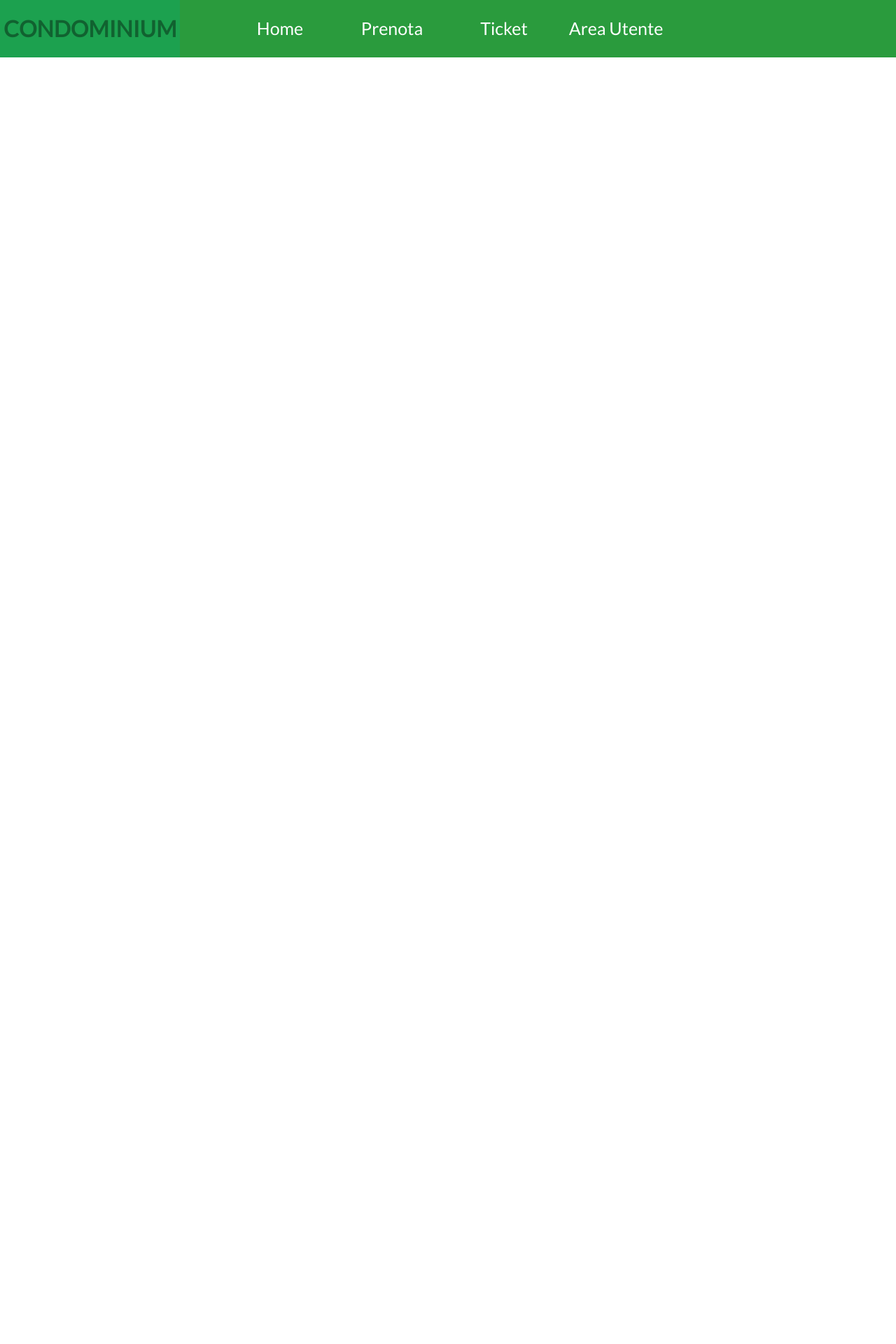
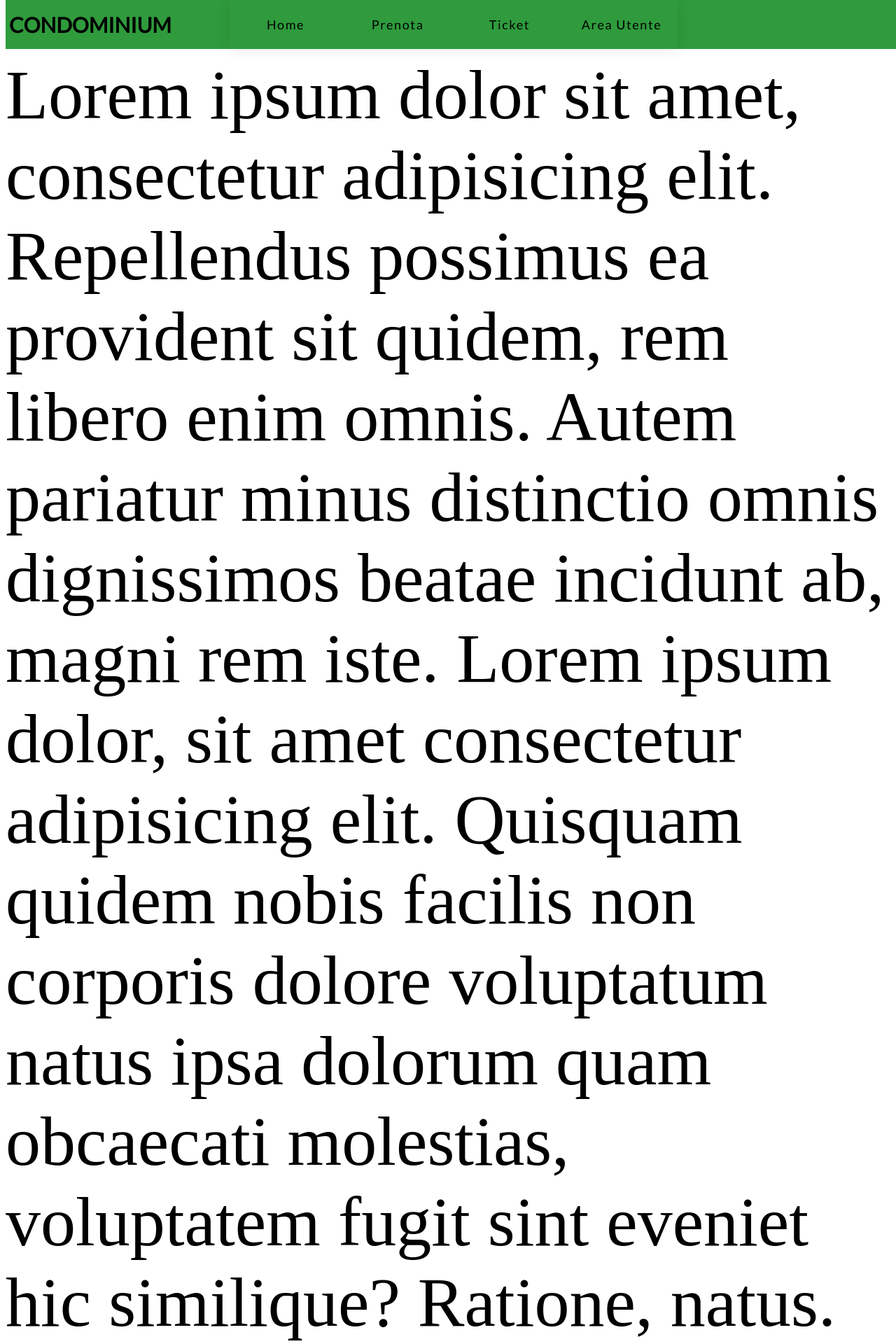
Before and after one commit to Traster-uni/Condominium-LTW, a PHP site: page / in a window 1280 px wide. Shown: the top 1920 px of the page at 70% size. Before the commit the page ends 82 px from the top, so only its background shows below. Run offline with PHP 8.4, Linux system fonts and the light colour scheme.

Commit message:
Navbar riscritta

```diff
--- a/02-home.html
+++ b/02-home.html
@@ -4,7 +4,7 @@
     <meta charset="UTF-8">
     <meta name="viewport" content="width=device-width, initial-scale=1.0">
     <title>HomePage</title>
-    <link rel="stylesheet" href="./global/01-css/stylesheet.css">
+    <link rel="stylesheet" href="./global/01-css/navbar.css">
     <link rel="stylesheet" href="./02-home/local_css/02-home.css">
     <link rel="stylesheet" href="./ext_resources/01-css/calendar.css">
     <script src="https://code.jquery.com/jquery-1.10.2.js"></script>
--- a/02-home/local_css/02-home.css
+++ b/02-home/local_css/02-home.css
@@ -2,6 +2,7 @@
   display: flex;
   flex-direction: row;
   height: 100vh;
+  padding-top: 70px;
 }
 
 .bacheca {
--- /dev/null
+++ b/global/01-css/navbar.css
@@ -0,0 +1,58 @@
+a {
+  text-decoration: none;
+  color: #000;
+  font-family: "Lato", sans-serif;
+  &:hover {
+    color: white;
+    background: #5eb96a;
+    transition: all 0.5s ease;
+  }
+}
+
+.navbar {
+  display: flex;
+  flex-direction: row;
+  width: 100%;
+  align-items: center;
+  text-align: center;
+  position: fixed;
+  top: 0;
+  background-color: #2f9b3d;
+}
+
+.logo {
+  display: flex;
+  width: 25%;
+  height: 70px;
+  overflow: hidden;
+}
+
+.logo a {
+  display: flex;
+  font-size: 30px;
+  font-weight: bold;
+  justify-content: left;
+  align-items: center;
+  padding-left: 5px;
+  padding-right: 5px;
+  transition: all 0.5s ease;
+}
+
+.navbar-menu {
+  display: flex;
+  flex-direction: row;
+  width: 50%;
+  height: 70px;
+  box-shadow: 0 0 20px rgba(0, 0, 0, 0.1);
+  overflow: hidden;
+}
+
+.navbar-menu a {
+  display: flex;
+  justify-content: center;
+  align-items: center;
+  width: 25%;
+  letter-spacing: 0.1rem;
+  transition: all 0.5s ease;
+  font-size: 18px;
+}
--- a/global/01-css/stylesheet.css
+++ /dev/null
@@ -1,48 +0,0 @@
-body {
-  margin: 0;
-  padding: 0;
-}
-
-/* Style the navigation bar */
-.navbar {
-  display: flex;
-  flex-direction: row;
-  background-color: #2a9b3d;
-  overflow: auto;
-  font-family: "Lato", sans-serif;
-}
-
-/* Navbar links */
-.navbar a {
-  float: left;
-  text-align: center;
-  padding-left: 5px;
-  padding-right: 5px;
-  color: white;
-  text-decoration: none;
-}
-
-/* Navbar links on mouse-over */
-.navbar a:hover {
-  background-color: #04aa6d5e;
-  color: rgba(0, 0, 0, 0.39);
-}
-
-/* Current/active navbar link */
-.active {
-  background-color: #04aa6d;
-}
-
-.navbar--menu {
-  display: flex;
-  flex-direction: row;
-  flex: 1;
-  justify-content: center;
-}
-
-.sezione {
-  height: auto;
-  width: 25%;
-  padding-top: 25px;
-  font-size: 25px;
-}
--- a/index.html
+++ b/index.html
@@ -4,7 +4,7 @@
     <meta charset="UTF-8" />
     <meta name="viewport" content="width=device-width, initial-scale=1.0" />
     <title>Condominium</title>
-    <link rel="stylesheet" href="./global/01-css/stylesheet.css" />
+    <link rel="stylesheet" href="./global/01-css/navbar.css" />
     <link
       rel="stylesheet"
       href="https://fonts.googleapis.com/css2?family=Material+Symbols+Outlined:opsz,wght,FILL,GRAD@24,400,0,0"
@@ -15,17 +15,44 @@
     />
   </head>
   <body>
-    <div class="navbar">
-      <div class="logo" style="width: 25%;">
-        <a href="#"><h1>CONDOMINIUM</h1></a>
+    <section class="navbar">
+      <div class="logo">
+        <a href="#">CONDOMINIUM</a>
       </div>
-      <div class="navbar--menu">
-        <a href="#" class="sezione">Home</a>
-        <a href="#" class="sezione">Prenota</a>
-        <a href="#" class="sezione">Ticket</a>
-        <a href="#" class="sezione">Area Utente</a>
+      <div class="navbar-menu">
+        <a href="#">Home</a>
+        <a href="#">Prenota</a>
+        <a href="#">Ticket</a>
+        <a href="#">Area Utente</a>
       </div>
-      <div style="width: 25%;"></div>
+      <div class="logo"></div>
+    </section>
+    <div style="font-size: 100px; padding-top: 70px">
+      Lorem ipsum dolor sit amet, consectetur adipisicing elit. Repellendus
+      possimus ea provident sit quidem, rem libero enim omnis. Autem pariatur
+      minus distinctio omnis dignissimos beatae incidunt ab, magni rem iste.
+      Lorem ipsum dolor, sit amet consectetur adipisicing elit. Quisquam quidem
+      nobis facilis non corporis dolore voluptatum natus ipsa dolorum quam
+      obcaecati molestias, voluptatem fugit sint eveniet hic similique? Ratione,
+      natus. Lorem ipsum dolor sit amet consectetur adipisicing elit. Assumenda
+      quas sit aperiam, laboriosam quam possimus omnis saepe mollitia libero
+      dolorem laborum. Veniam in voluptate saepe iure rem assumenda itaque
+      fugit. Lorem ipsum dolor sit amet consectetur adipisicing elit. Quasi
+      soluta, vel eius accusantium modi iste in cupiditate fuga est quis.
+      Eveniet nulla nihil eaque necessitatibus dignissimos quam consequatur,
+      tenetur quae. Lorem, ipsum dolor sit amet consectetur adipisicing elit.
+      Rerum deleniti doloribus labore, quis mollitia adipisci explicabo dolorem,
+      eligendi dolores cupiditate totam quidem! Reiciendis perferendis eos enim
+      suscipit eius porro dolorem? Lorem ipsum, dolor sit amet consectetur
+      adipisicing elit. Molestiae modi dolore enim dolorum, illo sunt
+      aspernatur! Recusandae illo dicta dolorem id ullam soluta fugit explicabo,
+      odio ea in necessitatibus labore? Lorem ipsum dolor sit amet consectetur
+      adipisicing elit. Unde, at earum nobis assumenda laborum incidunt sequi
+      rem officia ipsam cupiditate, veniam delectus omnis ullam pariatur.
+      Explicabo optio maiores odio praesentium! Lorem ipsum dolor sit amet
+      consectetur adipisicing elit. Dolores officia esse inventore? Repudiandae
+      dignissimos voluptatibus doloribus temporibus atque dolor illo quas. Quas
+      mollitia sit totam nam ad, quod nisi exercitationem.
     </div>
   </body>
 </html>
```
Also changed, not shown: nav.html (+12 -12 lines). Lines whose indentation alone changed are shown as unchanged.
